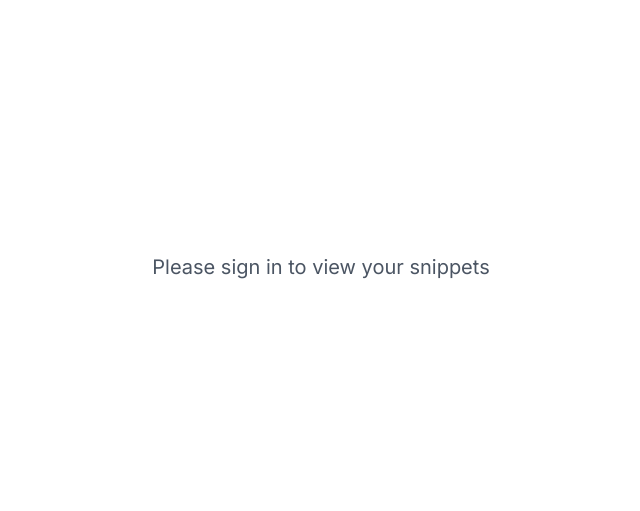
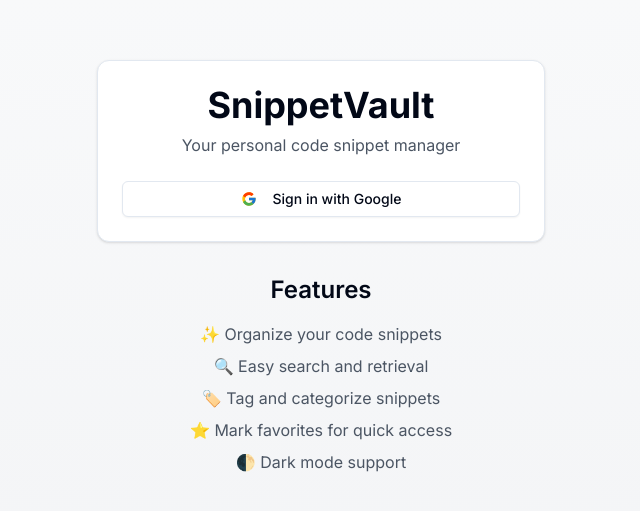
Before and after one commit to essjaykay755/snippet-vault, a Next.js app: page / in a window 1280 px wide. Shown: the part 133-644 px from the top of the page, without its empty margins (319-959 px from the left). Built offline with nearby package versions, Linux system fonts and the light colour scheme; no server answers.

Commit message:
added landing page, fixed delete dialog box design issues, minor bug fixing

```diff
--- a/app/globals.css
+++ b/app/globals.css
@@ -4,21 +4,66 @@
 
 @layer base {
   :root {
-    --color-javascript: rgba(255, 255, 0, 0.1);
-    --color-python: rgba(0, 0, 255, 0.1);
-    --color-css: rgba(255, 0, 255, 0.1);
-    --color-html: rgba(255, 165, 0, 0.1);
-    --color-typescript: rgba(0, 122, 204, 0.1);
-    --color-default: rgba(128, 128, 128, 0.1);
+    --background: 0 0% 100%;
+    --foreground: 222.2 84% 4.9%;
+
+    --card: 0 0% 100%;
+    --card-foreground: 222.2 84% 4.9%;
+
+    --popover: 0 0% 100%;
+    --popover-foreground: 222.2 84% 4.9%;
+
+    --primary: 222.2 47.4% 11.2%;
+    --primary-foreground: 210 40% 98%;
+
+    --secondary: 210 40% 96.1%;
+    --secondary-foreground: 222.2 47.4% 11.2%;
+
+    --muted: 210 40% 96.1%;
+    --muted-foreground: 215.4 16.3% 46.9%;
+
+    --accent: 210 40% 96.1%;
+    --accent-foreground: 222.2 47.4% 11.2%;
+
+    --destructive: 0 84.2% 60.2%;
+    --destructive-foreground: 210 40% 98%;
+
+    --border: 214.3 31.8% 91.4%;
+    --input: 214.3 31.8% 91.4%;
+    --ring: 222.2 84% 4.9%;
+
+    --radius: 0.5rem;
   }
 
   .dark {
-    --color-javascript: rgba(255, 255, 0, 0.05);
-    --color-python: rgba(0, 0, 255, 0.05);
-    --color-css: rgba(255, 0, 255, 0.05);
-    --color-html: rgba(255, 165, 0, 0.05);
-    --color-typescript: rgba(0, 122, 204, 0.05);
-    --color-default: rgba(128, 128, 128, 0.05);
+    --background: 222.2 84% 4.9%;
+    --foreground: 210 40% 98%;
+
+    --card: 222.2 84% 4.9%;
+    --card-foreground: 210 40% 98%;
+
+    --popover: 222.2 84% 4.9%;
+    --popover-foreground: 210 40% 98%;
+
+    --primary: 210 40% 98%;
+    --primary-foreground: 222.2 47.4% 11.2%;
+
+    --secondary: 217.2 32.6% 17.5%;
+    --secondary-foreground: 210 40% 98%;
+
+    --muted: 217.2 32.6% 17.5%;
+    --muted-foreground: 215 20.2% 65.1%;
+
+    --accent: 217.2 32.6% 17.5%;
+    --accent-foreground: 210 40% 98%;
+
+    --destructive: 0 62.8% 30.6%;
+    --destructive-foreground: 210 40% 98%;
+
+    --border: 217.2 32.6% 17.5%;
+    --input: 217.2 32.6% 17.5%;
+    --ring: 212.7 26.8% 83.9%;
+  }
 }
 
 @layer base {
@@ -29,4 +74,3 @@
     @apply bg-background text-foreground;
   }
 }
-}
--- a/app/page.tsx
+++ b/app/page.tsx
@@ -1,19 +1,39 @@
 "use client";
 
-import { useEffect, useState, useCallback } from "react";
+import { useState, useEffect, useCallback } from "react";
+import { useAuth } from "../contexts/AuthContext";
 import { collection, getDocs, query, where } from "firebase/firestore";
 import { db } from "../lib/firebase";
-import { useAuth } from "../contexts/AuthContext";
+import { FcGoogle } from "react-icons/fc";
+import { Button } from "@/components/ui/button";
+import { Card, CardContent } from "@/components/ui/card";
+import { Alert, AlertDescription } from "@/components/ui/alert";
+import { Loader2, Menu } from "lucide-react";
 import SnippetGrid from "../components/SnippetGrid";
 import ClientSidebar from "../components/ClientSidebar";
 import { Snippet } from "../types/snippet";
 
 export default function Home() {
+  const { user, signInWithGoogle } = useAuth();
+  const [error, setError] = useState<string | null>(null);
+  const [isLoading, setIsLoading] = useState(false);
   const [snippets, setSnippets] = useState<Snippet[]>([]);
   const [filteredSnippets, setFilteredSnippets] = useState<Snippet[]>([]);
   const [isAddSnippetModalOpen, setIsAddSnippetModalOpen] = useState(false);
   const [isSidebarOpen, setIsSidebarOpen] = useState(false);
-  const { user } = useAuth();
+
+  const handleGoogleSignIn = async () => {
+    try {
+      setError(null);
+      setIsLoading(true);
+      await signInWithGoogle();
+    } catch (error) {
+      console.error("Error signing in with Google:", error);
+      setError("Failed to sign in. Please try again.");
+    } finally {
+      setIsLoading(false);
+    }
+  };
 
   const fetchSnippets = useCallback(async () => {
     if (!user) return;
@@ -32,12 +52,15 @@ export default function Home() {
       setFilteredSnippets(snippetsData);
     } catch (error) {
       console.error("Error fetching snippets:", error);
+      setError("Failed to fetch snippets. Please try again.");
     }
   }, [user]);
 
   useEffect(() => {
-    fetchSnippets();
-  }, [fetchSnippets]);
+    if (user) {
+      fetchSnippets();
+    }
+  }, [user, fetchSnippets]);
 
   const handleFilterChange = (
     languages: string[],
@@ -67,10 +90,45 @@ export default function Home() {
 
   if (!user) {
     return (
-      <div className="flex items-center justify-center min-h-screen">
-        <p className="text-xl text-gray-600 dark:text-gray-400">
-          Please sign in to view your snippets
-        </p>
+      <div className="min-h-screen flex flex-col items-center justify-center bg-gradient-to-b from-gray-50 to-gray-100 dark:from-gray-900 dark:to-gray-800 p-4">
+        <Card className="w-full max-w-md mb-8">
+          <CardContent className="pt-6">
+            <h1 className="text-4xl font-bold text-center mb-2">
+              SnippetVault
+            </h1>
+            <p className="text-center text-gray-600 dark:text-gray-400 mb-6">
+              Your personal code snippet manager
+            </p>
+            {error && (
+              <Alert variant="destructive" className="mb-4">
+                <AlertDescription>{error}</AlertDescription>
+              </Alert>
+            )}
+            <Button
+              variant="outline"
+              onClick={handleGoogleSignIn}
+              disabled={isLoading}
+              className="w-full"
+            >
+              {isLoading ? (
+                <Loader2 className="mr-2 h-4 w-4 animate-spin" />
+              ) : (
+                <FcGoogle className="mr-2 h-5 w-5" />
+              )}
+              Sign in with Google
+            </Button>
+          </CardContent>
+        </Card>
+        <div className="text-center space-y-4">
+          <h2 className="text-2xl font-semibold">Features</h2>
+          <ul className="space-y-2 text-gray-600 dark:text-gray-400">
+            <li>✨ Organize your code snippets</li>
+            <li>🔍 Easy search and retrieval</li>
+            <li>🏷️ Tag and categorize snippets</li>
+            <li>⭐ Mark favorites for quick access</li>
+            <li>🌓 Dark mode support</li>
+          </ul>
+        </div>
       </div>
     );
   }
@@ -85,12 +143,27 @@ export default function Home() {
         snippets={snippets}
         onSnippetsChange={fetchSnippets}
       />
-      <main className="flex-1 p-8">
+      <main className="flex-1 p-4 md:p-8">
+        <div className="md:hidden mb-4">
+          <Button
+            variant="ghost"
+            onClick={() => setIsSidebarOpen(!isSidebarOpen)}
+            className="p-2"
+          >
+            <Menu size={24} />
+          </Button>
+        </div>
+        {error && (
+          <Alert variant="destructive" className="mb-4">
+            <AlertDescription>{error}</AlertDescription>
+          </Alert>
+        )}
         <SnippetGrid
           snippets={filteredSnippets}
           onSnippetsChange={fetchSnippets}
           isAddSnippetModalOpen={isAddSnippetModalOpen}
           setIsAddSnippetModalOpen={setIsAddSnippetModalOpen}
+          onToggleSidebar={() => setIsSidebarOpen(!isSidebarOpen)}
         />
       </main>
     </div>
--- a/components/ClientSidebar.tsx
+++ b/components/ClientSidebar.tsx
@@ -16,6 +16,7 @@ import {
 import Link from "next/link";
 import { useAuth } from "../contexts/AuthContext";
 import { Snippet } from "../types/snippet";
+import { Button } from "@/components/ui/button";
 
 interface ClientSidebarProps {
   onFilterChange: (
@@ -247,13 +248,13 @@ const ClientSidebar: React.FC<ClientSidebarProps> = ({
       </div>
 
       <div className="mt-auto">
-        <button
+        <Button
           onClick={handleSignOut}
           className="w-full px-4 py-2 bg-red-500 text-white rounded-md hover:bg-red-600 transition-colors flex items-center justify-center mb-4"
         >
           <LogOut size={18} className="mr-2" />
           Sign Out
-        </button>
+        </Button>
         <div className="text-center text-sm text-gray-500 dark:text-gray-400 border-t dark:border-gray-800 pt-4">
           <div className="flex justify-center space-x-4 mb-2">
             <Link
--- a/components/SignIn.tsx
+++ b/components/SignIn.tsx
@@ -3,49 +3,58 @@
 import { useState } from "react";
 import { useAuth } from "../contexts/AuthContext";
 import { FcGoogle } from "react-icons/fc";
+import { Button } from "@/components/ui/button";
+import { Card, CardContent, CardHeader, CardTitle } from "@/components/ui/card";
+import { Alert, AlertDescription } from "@/components/ui/alert";
+import { Loader2 } from "lucide-react";
 
 export default function SignIn() {
   const { signInWithGoogle } = useAuth();
   const [error, setError] = useState<string | null>(null);
+  const [isLoading, setIsLoading] = useState(false);
 
   const handleGoogleSignIn = async () => {
     try {
       setError(null);
+      setIsLoading(true);
       await signInWithGoogle();
     } catch (error) {
       console.error("Error signing in with Google:", error);
       setError("Failed to sign in. Please try again.");
+    } finally {
+      setIsLoading(false);
     }
   };
 
   return (
-    <div className="min-h-screen flex items-center justify-center bg-gray-100 py-12 px-4 sm:px-6 lg:px-8">
-      <div className="max-w-md w-full space-y-8">
-        <div>
-          <h2 className="mt-6 text-center text-3xl font-extrabold text-gray-900">
+    <div className="min-h-screen flex items-center justify-center bg-gray-50 dark:bg-gray-900 p-4">
+      <Card className="w-full max-w-md">
+        <CardHeader className="space-y-1">
+          <CardTitle className="text-2xl text-center">
             Sign in to SnippetVault
-          </h2>
-        </div>
-        {error && (
-          <div
-            className="bg-red-100 border border-red-400 text-red-700 px-4 py-3 rounded relative"
-            role="alert"
+          </CardTitle>
+        </CardHeader>
+        <CardContent className="space-y-4">
+          {error && (
+            <Alert variant="destructive">
+              <AlertDescription>{error}</AlertDescription>
+            </Alert>
+          )}
+          <Button
+            variant="outline"
+            onClick={handleGoogleSignIn}
+            disabled={isLoading}
+            className="w-full"
           >
-            <span className="block sm:inline">{error}</span>
-          </div>
-        )}
-        <div>
-          <button
-            onClick={handleGoogleSignIn}
-            className="group relative w-full flex justify-center py-2 px-4 border border-transparent text-sm font-medium rounded-md text-gray-700 bg-white hover:bg-gray-50 focus:outline-none focus:ring-2 focus:ring-offset-2 focus:ring-indigo-500 shadow-md"
-          >
-            <span className="absolute left-0 inset-y-0 flex items-center pl-3">
-              <FcGoogle className="h-5 w-5" />
-            </span>
+            {isLoading ? (
+              <Loader2 className="mr-2 h-4 w-4 animate-spin" />
+            ) : (
+              <FcGoogle className="mr-2 h-5 w-5" />
+            )}
             Sign in with Google
-          </button>
-        </div>
-      </div>
+          </Button>
+        </CardContent>
+      </Card>
     </div>
   );
 }
--- /dev/null
+++ b/components/ui/alert.tsx
@@ -0,0 +1,59 @@
+import * as React from "react"
+import { cva, type VariantProps } from "class-variance-authority"
+
+import { cn } from "@/lib/utils"
+
+const alertVariants = cva(
+  "relative w-full rounded-lg border px-4 py-3 text-sm [&>svg+div]:translate-y-[-3px] [&>svg]:absolute [&>svg]:left-4 [&>svg]:top-4 [&>svg]:text-foreground [&>svg~*]:pl-7",
+  {
+    variants: {
+      variant: {
+        default: "bg-background text-foreground",
+        destructive:
+          "border-destructive/50 text-destructive dark:border-destructive [&>svg]:text-destructive",
+      },
+    },
+    defaultVariants: {
+      variant: "default",
+    },
+  }
+)
+
+const Alert = React.forwardRef<
+  HTMLDivElement,
+  React.HTMLAttributes<HTMLDivElement> & VariantProps<typeof alertVariants>
+>(({ className, variant, ...props }, ref) => (
+  <div
+    ref={ref}
+    role="alert"
+    className={cn(alertVariants({ variant }), className)}
+    {...props}
+  />
+))
+Alert.displayName = "Alert"
+
+const AlertTitle = React.forwardRef<
+  HTMLParagraphElement,
+  React.HTMLAttributes<HTMLHeadingElement>
+>(({ className, ...props }, ref) => (
+  <h5
+    ref={ref}
+    className={cn("mb-1 font-medium leading-none tracking-tight", className)}
+    {...props}
+  />
+))
+AlertTitle.displayName = "AlertTitle"
+
+const AlertDescription = React.forwardRef<
+  HTMLParagraphElement,
+  React.HTMLAttributes<HTMLParagraphElement>
+>(({ className, ...props }, ref) => (
+  <div
+    ref={ref}
+    className={cn("text-sm [&_p]:leading-relaxed", className)}
+    {...props}
+  />
+))
+AlertDescription.displayName = "AlertDescription"
+
+export { Alert, AlertTitle, AlertDescription }
--- /dev/null
+++ b/components/ui/card.tsx
@@ -0,0 +1,76 @@
+import * as React from "react"
+
+import { cn } from "@/lib/utils"
+
+const Card = React.forwardRef<
+  HTMLDivElement,
+  React.HTMLAttributes<HTMLDivElement>
+>(({ className, ...props }, ref) => (
+  <div
+    ref={ref}
+    className={cn(
+      "rounded-xl border bg-card text-card-foreground shadow",
+      className
+    )}
+    {...props}
+  />
+))
+Card.displayName = "Card"
+
+const CardHeader = React.forwardRef<
+  HTMLDivElement,
+  React.HTMLAttributes<HTMLDivElement>
+>(({ className, ...props }, ref) => (
+  <div
+    ref={ref}
+    className={cn("flex flex-col space-y-1.5 p-6", className)}
+    {...props}
+  />
+))
+CardHeader.displayName = "CardHeader"
+
+const CardTitle = React.forwardRef<
+  HTMLDivElement,
+  React.HTMLAttributes<HTMLDivElement>
+>(({ className, ...props }, ref) => (
+  <div
+    ref={ref}
+    className={cn("font-semibold leading-none tracking-tight", className)}
+    {...props}
+  />
+))
+CardTitle.displayName = "CardTitle"
+
+const CardDescription = React.forwardRef<
+  HTMLDivElement,
+  React.HTMLAttributes<HTMLDivElement>
+>(({ className, ...props }, ref) => (
+  <div
+    ref={ref}
+    className={cn("text-sm text-muted-foreground", className)}
+    {...props}
+  />
+))
+CardDescription.displayName = "CardDescription"
+
+const CardContent = React.forwardRef<
+  HTMLDivElement,
+  React.HTMLAttributes<HTMLDivElement>
+>(({ className, ...props }, ref) => (
+  <div ref={ref} className={cn("p-6 pt-0", className)} {...props} />
+))
+CardContent.displayName = "CardContent"
+
+const CardFooter = React.forwardRef<
+  HTMLDivElement,
+  React.HTMLAttributes<HTMLDivElement>
+>(({ className, ...props }, ref) => (
+  <div
+    ref={ref}
+    className={cn("flex items-center p-6 pt-0", className)}
+    {...props}
+  />
+))
+CardFooter.displayName = "CardFooter"
+
+export { Card, CardHeader, CardFooter, CardTitle, CardDescription, CardContent }
--- a/contexts/AuthContext.tsx
+++ b/contexts/AuthContext.tsx
@@ -1,27 +1,25 @@
 "use client";
 
-import React, { createContext, useContext, useState, useEffect } from "react";
-import { auth } from "../lib/firebase";
+import React, { createContext, useContext, useEffect, useState } from "react";
 import {
-  User,
-  onAuthStateChanged,
   signInWithPopup,
   GoogleAuthProvider,
-  signOut,
+  signOut as firebaseSignOut,
+  onAuthStateChanged,
+  User,
 } from "firebase/auth";
+import { auth } from "../lib/firebase";
 
 interface AuthContextType {
   user: User | null;
   loading: boolean;
-  signIn: () => Promise<void>;
+  signInWithGoogle: () => Promise<void>;
   signOut: () => Promise<void>;
 }
 
-const AuthContext = createContext<AuthContextType | undefined>(undefined);
+const AuthContext = createContext<AuthContextType | null>(null);
 
-export const AuthProvider: React.FC<{ children: React.ReactNode }> = ({
-  children,
-}) => {
+export function AuthProvider({ children }: { children: React.ReactNode }) {
   const [user, setUser] = useState<User | null>(null);
   const [loading, setLoading] = useState(true);
 
@@ -34,36 +32,36 @@ export const AuthProvider: React.FC<{ children: React.ReactNode }> = ({
     return () => unsubscribe();
   }, []);
 
-  const signIn = async () => {
+  const signInWithGoogle = async () => {
     const provider = new GoogleAuthProvider();
     try {
       await signInWithPopup(auth, provider);
     } catch (error) {
-      console.error("Error signing in with Google", error);
+      console.error("Error signing in with Google:", error);
+      throw error;
     }
   };
 
-  const signOutUser = async () => {
+  const signOut = async () => {
     try {
-      await signOut(auth);
+      await firebaseSignOut(auth);
     } catch (error) {
-      console.error("Error signing out", error);
+      console.error("Error signing out:", error);
+      throw error;
     }
   };
 
   return (
-    <AuthContext.Provider
-      value={{ user, loading, signIn, signOut: signOutUser }}
-    >
+    <AuthContext.Provider value={{ user, loading, signInWithGoogle, signOut }}>
       {children}
     </AuthContext.Provider>
   );
-};
+}
 
-export const useAuth = () => {
+export function useAuth() {
   const context = useContext(AuthContext);
-  if (context === undefined) {
+  if (!context) {
     throw new Error("useAuth must be used within an AuthProvider");
   }
   return context;
-};
+}
```
Also changed, not shown: components/SnippetGrid.tsx (+60 -4 lines), components/ui/input.tsx (added, +22 -0 lines), tailwind.config.ts (+7 -4 lines). Lines whose indentation alone changed are shown as unchanged.
